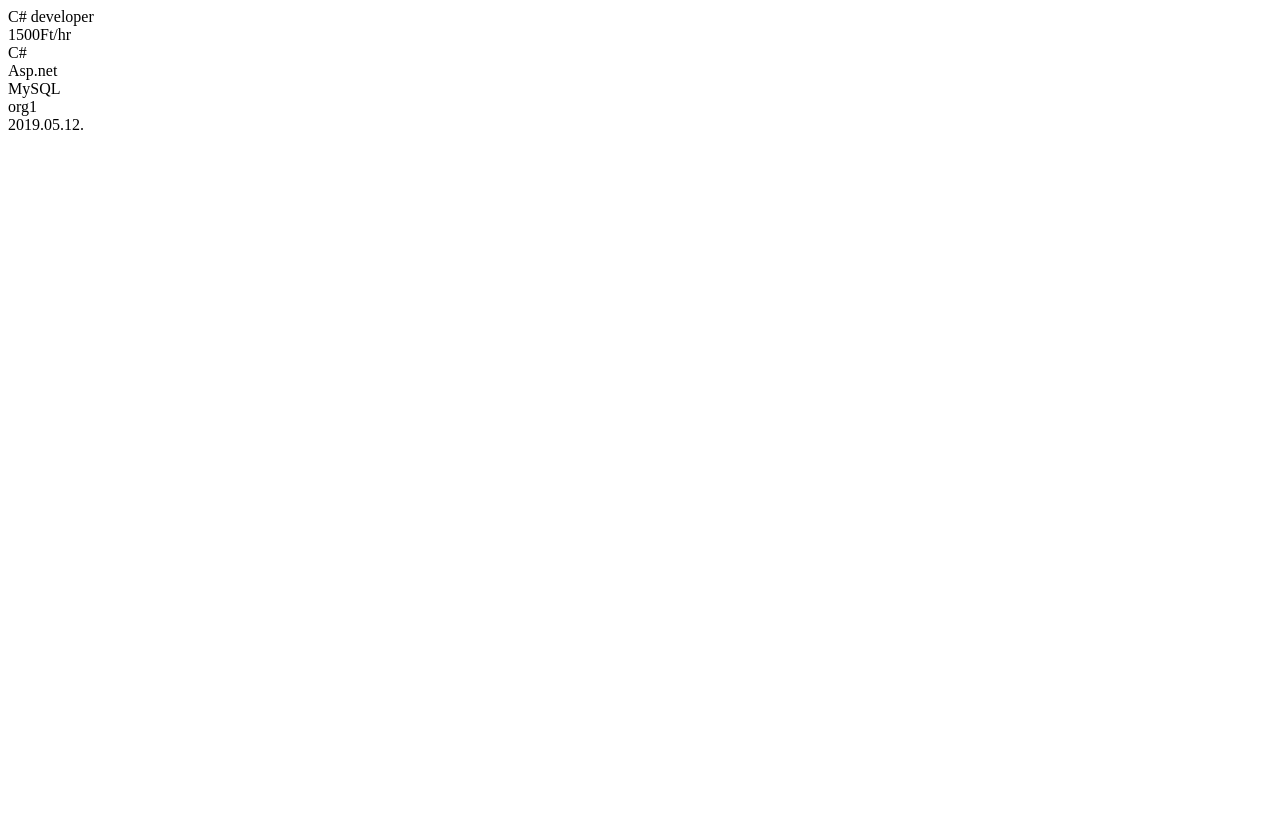
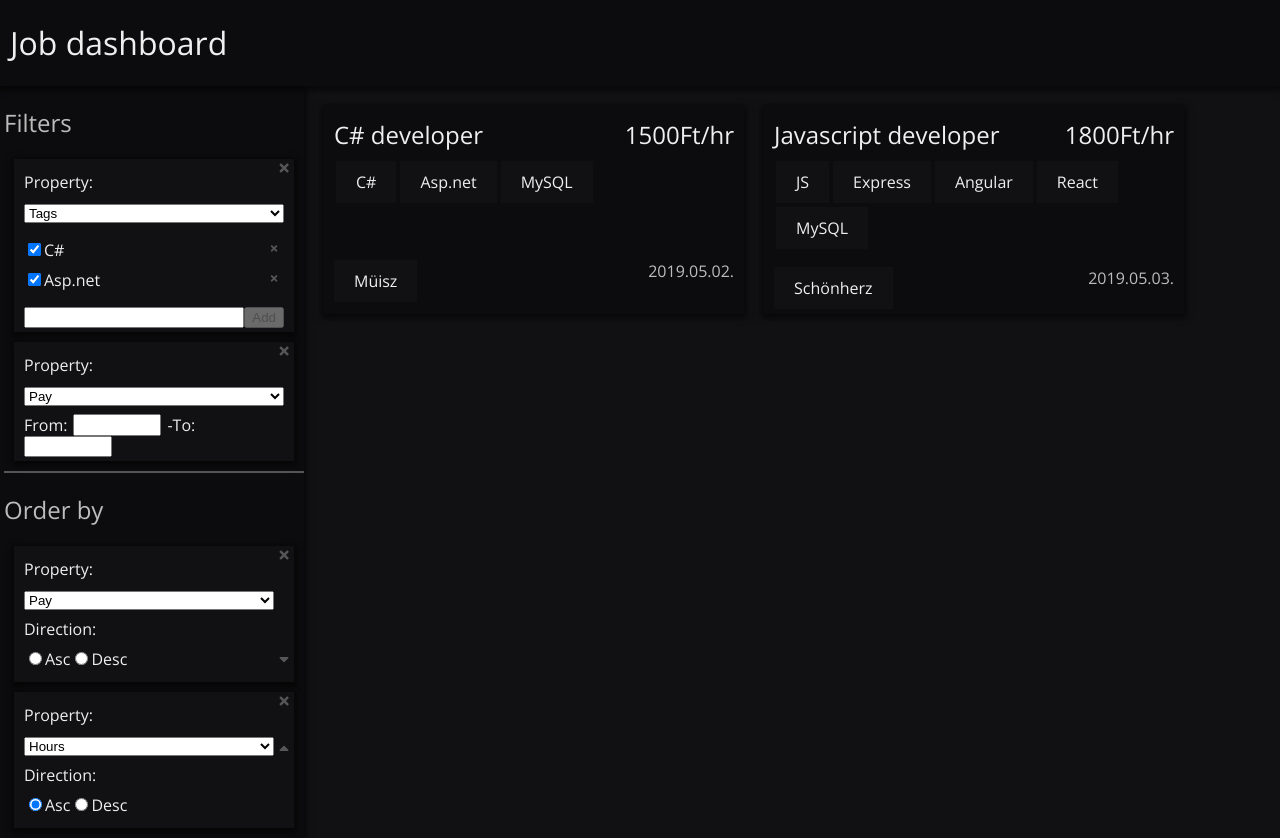
Before and after one commit to DanielSharp01/job-dashboard, a React app in the folder app/: page / in a window 1280 px wide. Before the commit the page ends 800 px from the top, so only its background shows below. Built offline with nearby package versions, Linux system fonts and the light colour scheme.

Commit message:
css first steps

```diff
--- a/app/public/index.html
+++ b/app/public/index.html
@@ -5,6 +5,9 @@
   <meta charset="utf-8" />
   <meta name="viewport" content="width=device-width, initial-scale=1" />
   <link rel="manifest" href="%PUBLIC_URL%/manifest.json" />
+  <link href="https://fonts.googleapis.com/css?family=Open+Sans:300,300i,400,400i,600,600i,700" rel="stylesheet">
+  <link rel="stylesheet" href="https://use.fontawesome.com/releases/v5.8.2/css/all.css"
+    integrity="sha384-oS3vJWv+0UjzBfQzYUhtDYW+Pj2yciDJxpsK1OYPAYjqT085Qq/1cq5FLXAZQ7Ay" crossorigin="anonymous">
   <title>Job Dashboard</title>
 </head>
 
--- /dev/null
+++ b/app/src/Components/App.js
@@ -0,0 +1,14 @@
+import React, { Fragment } from 'react';
+import Header from "./Header";
+import Sidenav from "./Sidenav";
+import CardGrid from "./CardGrid";
+
+export default function App() {
+  return <Fragment>
+    <Header />
+    <div className="wrapper">
+      <Sidenav />
+      <CardGrid />
+    </div>
+  </Fragment>
+}
--- /dev/null
+++ b/app/src/Components/CardGrid.js
@@ -0,0 +1,11 @@
+import React from 'react';
+import JobCard from "./JobCard";
+
+export default function CardGrid({ jobs = [
+  { name: "C# developer", pay: 1500, tags: ["C#", "Asp.net", "MySQL"], organization: "Müisz", date: "2019.05.02." },
+  { name: "Javascript developer", pay: 1800, tags: ["JS", "Express", "Angular", "React", "MySQL"], organization: "Schönherz", date: "2019.05.03." },
+] }) {
+  return <div className="card-grid">
+    {jobs.map(job => <JobCard {...job} compact={false} />)}
+  </div>
+}
--- a/app/src/Components/Filter.js
+++ b/app/src/Components/Filter.js
@@ -1,12 +1,12 @@
 import React from 'react';
 import Dropdown from './Input/Dropdown';
 
-export default function Filter({ properties, component }) {
+export default function Filter({ properties, selectedProperty, component }) {
   return (<div className="filter">
-    <button className="close-button">x</button>
+    <button className="close-button"><i class="fas fa-times"></i></button>
     <div className="property">
-      <span>Property:</span>
-      <Dropdown values={properties.map((p, i) => ({ key: i, value: p }))} value={0} />
+      <p>Property:</p>
+      <p><Dropdown values={properties} value={selectedProperty} /></p>
     </div>
     <div className="value">
       {component}
--- /dev/null
+++ b/app/src/Components/FilterList.js
@@ -0,0 +1,20 @@
+import React from 'react';
+import Filter from "./Filter";
+import CheckListInput from "./Input/CheckListInput";
+import RangeInput from "./Input/RangeInput";
+
+export default function FilterList({ filters = [
+  {
+    properties: ["Tags", "Pay", "Hours"], selectedProperty: "Tags",
+    component: <CheckListInput list={["C#", "Asp.net"]} fixed={false} />
+  },
+  {
+    properties: ["Tags", "Pay", "Hours"], selectedProperty: "Pay",
+    component: <RangeInput from={true} to={true} allowNegative={false} allowFloat={false} />
+  },
+] }) {
+  return <div className="filter-list">
+    <h2>Filters</h2>
+    {filters.map(filter => <Filter {...filter} />)}
+  </div>
+}
--- /dev/null
+++ b/app/src/Components/Header.js
@@ -0,0 +1,7 @@
+import React from 'react';
+
+export default function Header() {
+  return <div className="header">
+    <h1>Job dashboard</h1>
+  </div>
+}
--- a/app/src/Components/Input/CheckListInput.js
+++ b/app/src/Components/Input/CheckListInput.js
@@ -13,17 +13,22 @@
   }
 
   render() {
-    const { className, fixed, list, onAdd } = this.props;
-    return (<div className={className} >
-      {
-        list.map((v, i) => (
-          <div className="list-item" key={i}><Checkbox checked={true}>{v}</Checkbox> {(!fixed && <button className="delete-button">x</button>)}</div>
-        ))
-      }
-      {!fixed && <Fragment>
+    const { fixed, list, onAdd } = this.props;
+    return (<div className="checklist-input">
+      <ul>
+        {
+          list.map((v, i) => (
+            <li className="list-item" key={i}>
+              <Checkbox checked={true}>{v}</Checkbox>
+              {(!fixed && <button className="delete-button"><i class="fas fa-times"></i></button>)}
+            </li>
+          ))
+        }
+      </ul >
+      {!fixed && <div className={"textbox-with-button"}>
         <Textbox onChanged={(text) => this.onTextChanged(text)} />
         <button onClick={e => onAdd && onAdd(this.state.newItem)} disabled={this.state.newItem === ""}>Add</button>
-      </Fragment>
+      </div>
       }
     </div >);
   }
--- a/app/src/Components/Input/Dropdown.js
+++ b/app/src/Components/Input/Dropdown.js
@@ -13,7 +13,7 @@
 
   render() {
     return (<select value={this.state.value} onChange={(e) => this.onChanged(e)}>
-      {this.props.values.map(v => (<option id={v.key} value={v.key}>{v.value}</option>))}
+      {this.props.values.map(v => (<option id={v} value={v}>{v}</option>))}
     </select>);
   }
 }
--- a/app/src/Components/Input/RadioButtons.js
+++ b/app/src/Components/Input/RadioButtons.js
@@ -1,6 +1,6 @@
 import React, { Component, Fragment } from 'react';
 
-export default class Dropdown extends Component {
+export default class RadioButtons extends Component {
   constructor(props) {
     super(props);
     this.state = { value: this.props.value };
@@ -13,13 +13,13 @@
 
   render() {
     return (<Fragment>
-      {this.props.values.map(v => (<label id={v.key}>
+      {this.props.values.map(v => (<label id={v}>
         <input type="radio"
-          value={v.key}
+          value={v}
           name={this.props.name}
-          checked={v.key === this.state.value}
+          checked={v === this.state.value}
           onChange={e => this.onChecked(e)} />
-        {v.value}
+        {v}
       </label>))}
     </Fragment>);
   }
--- a/app/src/Components/Input/RangeInput.js
+++ b/app/src/Components/Input/RangeInput.js
@@ -2,15 +2,15 @@
 import Textbox from "./Textbox";
 import { integers, positiveIntegers, floats, positiveFloats } from "./validation";
 
-export default function RangeInput({ className, from, to, metric, allowFloat, allowNegative }) {
+export default function RangeInput({ from, to, metric, allowFloat, allowNegative }) {
   let validate = allowFloat ? (allowNegative ? floats : positiveFloats) : (allowNegative ? integers : positiveIntegers);
-  return (<div className={className}>
+  return (<div className="range-input">
     {from && (<Fragment>
       <span>From: </span>
       <Textbox value={0} validate={validate} />
       <span>{metric}</span>
     </Fragment>)}
-    {from && to && <span> - </span>}
+    {from && to && <span class="middle"> - </span>}
     {to && (<Fragment>
       <span>To: </span>
       <Textbox value={0} validate={validate} />
--- a/app/src/Components/JobCard.js
+++ b/app/src/Components/JobCard.js
@@ -1,7 +1,8 @@
 import React from 'react';
 
 export default function JobCard({ name, pay, tags, organization, date, compact }) {
-  return <div className={"job-card" + (compact && " compact")}>
+  return <div className={"job-card" + (compact ? " compact" : "")}>
+    <div className="top-wrapper">
       <div className="header">
         <div className="name">{name}</div>
         <div className="pay">{pay + "Ft/hr"}</div>
@@ -9,6 +10,7 @@
       <div className="tags">
         {tags.map((tag, i) => (<div key={i} className="tag">{tag}</div>))}
       </div>
+    </div>
     <div className="footer">
       <div className="organization">{organization}</div>
       <span className="date">{date}</span>
--- /dev/null
+++ b/app/src/Components/Sidenav.js
@@ -0,0 +1,11 @@
+import React from 'react';
+import FilterList from './FilterList';
+import SortList from './SortList';
+
+export default function Sidenav() {
+  return <div className="sidenav">
+    <FilterList />
+    <hr />
+    <SortList />
+  </div>
+}
--- a/app/src/Components/SortCriteria.js
+++ b/app/src/Components/SortCriteria.js
@@ -2,20 +2,22 @@
 import Dropdown from './Input/Dropdown';
 import RadioButtons from "./Input/RadioButtons";
 
-export default function SortCriteria({ properties }) {
+export default function SortCriteria({ properties, selectedProperty, direction, upButton = true, downButton = true }) {
   return (<div className="sort-criteria">
-    <button className="close-button">x</button>
-    <button className="move-up-button">↑</button>
-    <button className="move-down-button">↓</button>
+    <div className="buttons">
+      <button className="close-button"><i class="fas fa-times"></i></button>
+      <button className="move-button" disabled={!upButton}><i class="fas fa-sort-up"></i></button>
+      <button className="move-button" disabled={!downButton}><i class="fas fa-sort-down"></i></button>
+    </div>
     <div className="property">
-      <span>Property:</span>
-      <Dropdown values={properties.map((p, i) => ({ key: i, value: p }))} value={0} />
+      <p><span>Property:</span></p>
+      <p><Dropdown values={properties} value={selectedProperty} /></p>
     </div>
     <div className="direction">
-      <span>Direction:</span>
-      <RadioButtons name="sort-direction"
-        value="asc"
-        values={[{ key: "asc", value: "Asc" }, { key: "desc", value: "Desc" }]} />
+      <p>Direction:</p>
+      <p><RadioButtons name="sort-direction"
+        value={direction}
+        values={["Asc", "Desc"]} /></p>
     </div>
   </div >);
 }
--- /dev/null
+++ b/app/src/Components/SortList.js
@@ -0,0 +1,12 @@
+import React from 'react';
+import SortCriteria from './SortCriteria';
+
+export default function SortList({ orderBy = [
+  { properties: ["Pay", "Hours"], selectedProperty: "Pay", direction: "Asc" },
+  { properties: ["Pay", "Hours"], selectedProperty: "Hours", direction: "Asc" }
+] }) {
+  return <div className="sort-list">
+    <h2>Order by</h2>
+    {orderBy.map((sort, i) => <SortCriteria {...sort} upButton={i !== 0} downButton={i !== orderBy.length - 1} />)}
+  </div>
+}
--- a/app/src/index.js
+++ b/app/src/index.js
@@ -1,9 +1,7 @@
 import React from 'react';
 import ReactDOM from 'react-dom';
-import Filter from "./Components/Filter";
-import SortCriteria from './Components/SortCriteria';
-import CheckListInput from "./Components/Input/CheckListInput"
-import JobCard from './Components/JobCard';
+import App from "./Components/App";
+import "./index.scss";
 
 /*ReactDOM.render(<Filter
   properties={["Pay", "Tags", "Hours"]}
@@ -17,10 +15,4 @@
 
 // ReactDOM.render(<SortCriteria properties={["Pay", "Hours"]} />, document.getElementById('root'));
 
-ReactDOM.render(<JobCard name="C# developer"
-  pay={1500}
-  tags={["C#", "Asp.net", "MySQL"]}
-  organization={"org1"}
-  date={"2019.05.12."}
-  compact={false}
-/>, document.getElementById('root'));
+ReactDOM.render(<App />, document.getElementById('root'));
--- /dev/null
+++ b/app/src/index.scss
@@ -0,0 +1,285 @@
+$background: #111114;
+$elementBg: darken($background, 2%);
+$foreground: #efefef;
+
+%slick-button
+{
+  display: flex;
+  background: none;
+  width: 20px;
+  height: 20px;
+  justify-content: center;
+  align-items: center;
+  border: none;
+  color: darken($foreground, 60%);
+
+  &:hover
+  {
+    color: $foreground;
+    cursor: pointer;
+  }
+}
+
+body
+{
+  font-family: "Open Sans";
+  background: $background;
+  color: $foreground;
+  margin: 0;
+  height: 100vh;
+}
+
+#root
+{
+  display: flex;
+  flex-direction: column;
+  height: 100%;
+}
+
+#root>.header
+{
+  background: $elementBg;
+  h1
+  {
+    padding: 0 10px;
+    font-weight: 500;
+  }
+  flex: 0;
+  box-shadow: 0 2px 6px 2px rgba(3, 3, 3, 0.7);
+  z-index: 2;
+}
+
+.wrapper
+{
+  display: flex;
+  flex-direction: row;
+  flex: 1;
+}
+
+.sidenav
+{
+  flex: 0 0 300px;
+  background: $elementBg;
+  z-index: 1;
+  box-shadow: 0 2px 6px 2px rgba(3, 3, 3, 0.7);
+  padding-left: 4px;
+
+  h2
+  {
+    font-weight: 300;
+    color: darken($foreground, 20%);
+  }
+
+  hr
+  {
+    border: 1px solid darken($foreground, 60%);
+  }
+
+  .filter
+  {
+    background: $background;
+    margin: 10px;
+    padding: 4px 10px;
+    box-shadow: 0 2px 6px 2px rgba(3, 3, 3, 0.7);
+    position: relative;
+
+    button.close-button
+    {
+      @extend %slick-button;
+      position:absolute;
+      right: 0;
+      top: 0;
+    }
+  }
+
+  .sort-criteria
+  {
+    background: $background;
+    margin: 10px;
+    padding: 4px 10px;
+    box-shadow: 0 2px 6px 2px rgba(3, 3, 3, 0.7);
+    position: relative;
+    padding-right: 20px;
+
+    .buttons
+    {
+      display: flex;
+      flex-direction: column;
+      position:absolute;
+      right: 0;
+      top: 0;
+
+      button
+      {
+        @extend %slick-button;
+
+        &.move-button
+        {
+          margin-top: 30px;
+          font-size: 1em;
+        }
+        &:disabled
+        {
+          visibility: hidden;
+        }
+      }
+    }
+  }
+}
+
+.checklist-input
+{
+  ul
+  {
+    list-style: none;
+    padding: 0;
+  }
+  li
+  {
+    position: relative;
+    margin: 8px 0;
+
+    button
+    {
+      @extend %slick-button;
+      font-size: 0.6em;
+      position:absolute;
+      right: 0;
+      top: 0;
+    }
+  }
+}
+
+.textbox-with-button
+{
+  display: flex;
+  flex-direction: row;
+
+  input
+  {
+    flex: 1;
+  }
+
+  button
+  {
+    flex: 0;
+  }
+}
+
+.range-input
+{
+  display: flex;
+  flex-direction: row;
+  flex-wrap: wrap;
+  span
+  {
+    margin-right: 6px;
+
+    &.middle
+    {
+      margin-right: 0;
+    }
+  }
+
+  input[type="text"]
+  {
+    width: 80px;
+  }
+}
+
+p
+{
+  margin: 8px 0;
+}
+
+.property
+{
+  p
+  {
+    font-weight: 300;
+    color: $foreground;
+  }
+}
+
+select
+{
+  width: 100%;
+}
+
+.card-grid
+{
+  flex: 1;
+  display: flex;
+  flex-direction: row;
+  flex-wrap: wrap;
+  justify-content: flex-start;
+  align-items: flex-start;
+  align-content: flex-start;
+  margin: 10px;
+}
+
+.job-card
+{
+  display: flex;
+  flex-direction: column;
+  justify-content: space-between;
+  width: 400px;
+  height: 200px;
+  background:  $elementBg;
+  box-shadow: 0 2px 6px 2px rgba(3, 3, 3, 0.7);
+  margin: 10px;
+  padding: 4px 10px;
+
+  .header
+  {
+    display: flex;
+    flex-direction: row;
+    justify-content: space-between;
+    margin: 8px 0px;
+    font-size: 1.5em;
+
+    .name
+    {
+      font-weight: 500;
+    }
+
+    .pay
+    {
+      font-weight: 300;
+    }
+  }
+
+  .tags
+  {
+    display: flex;
+    flex-direction: row;
+    flex-wrap: wrap;
+    margin: 8px 0px;
+    .tag
+    {
+      background: $background;
+      padding: 10px 20px;
+      margin: 2px;
+    }
+  }
+
+  .footer
+  {
+    margin: 8px 0px;
+    display: flex;
+    flex-direction: row;
+    justify-content: space-between;
+
+    .organization
+    {
+      background: $background;
+      padding: 10px 20px;
+    }
+
+    .date
+    {
+      font-weight: 300;
+      color: darken($foreground, 20%);
+    }
+  }
+}
```
Lines whose indentation alone changed are shown as unchanged.
